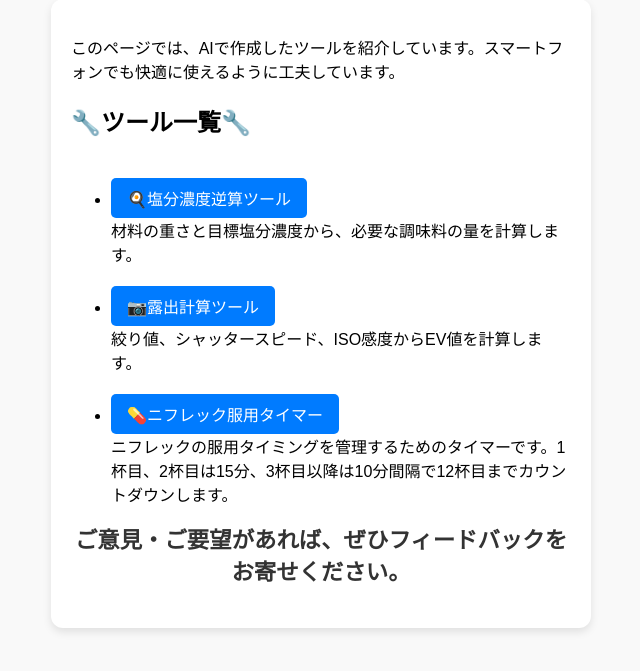
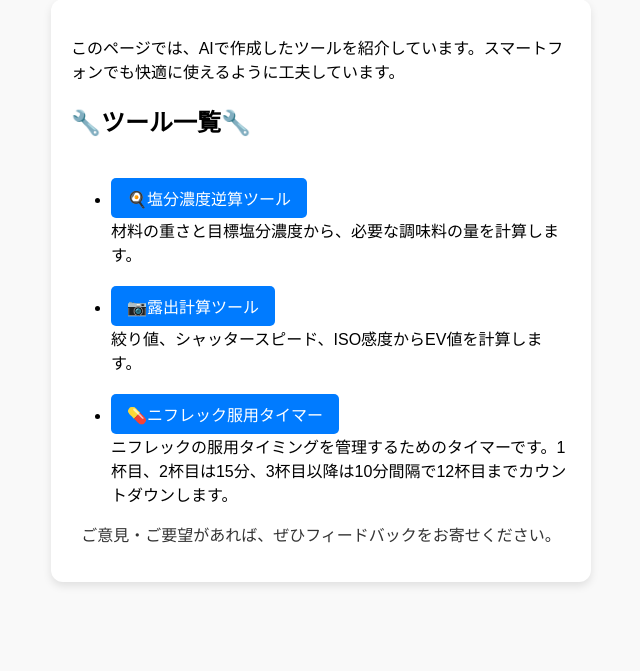
Before and after one commit to y-nob/my-html-tool, a plain HTML site: page index.html in a window 1280 px wide. Shown: the part 73-744 px from the top of the page, without its empty margins (319-959 px from the left). Drawn offline with Linux system fonts and the light colour scheme.

Commit message:
表示修正

```diff
--- a/index.html
+++ b/index.html
@@ -29,7 +29,7 @@
     </ul>
 
 
-    <p class="result">ご意見・ご要望があれば、ぜひフィードバックをお寄せください。</p>
+    <p class="honbun">ご意見・ご要望があれば、ぜひフィードバックをお寄せください。</p>
   </div>
 </body>
 </html>
--- a/style.css
+++ b/style.css
@@ -40,6 +40,13 @@ button:active {
   background: #0056b3;
 }
 
+.honbun{
+  margin-top: 15px;
+  font-size: 1rem;
+  text-align: center;
+  color: #333;
+}
+
 .result {
   margin-top: 15px;
   font-size: 1.4rem;
@@ -49,7 +56,7 @@ button:active {
 }
 
 .result_matrix {
-    margin-top: 15px;
+  margin-top: 15px;
   font-size: 1rem;
   text-align: center;
   color: #333;
```
Also changed, not shown: nifurextimer.html (+1 -0 lines).
